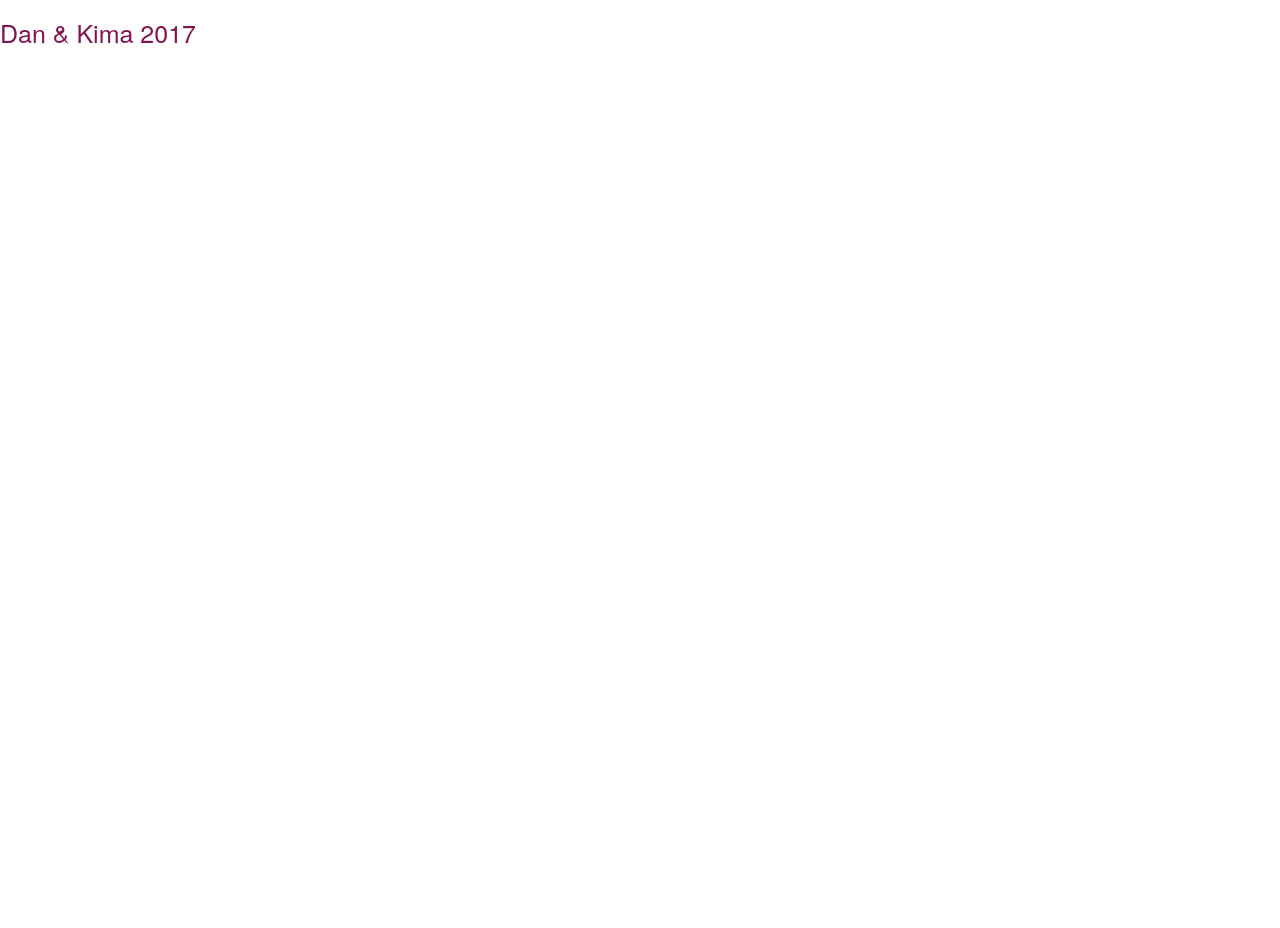
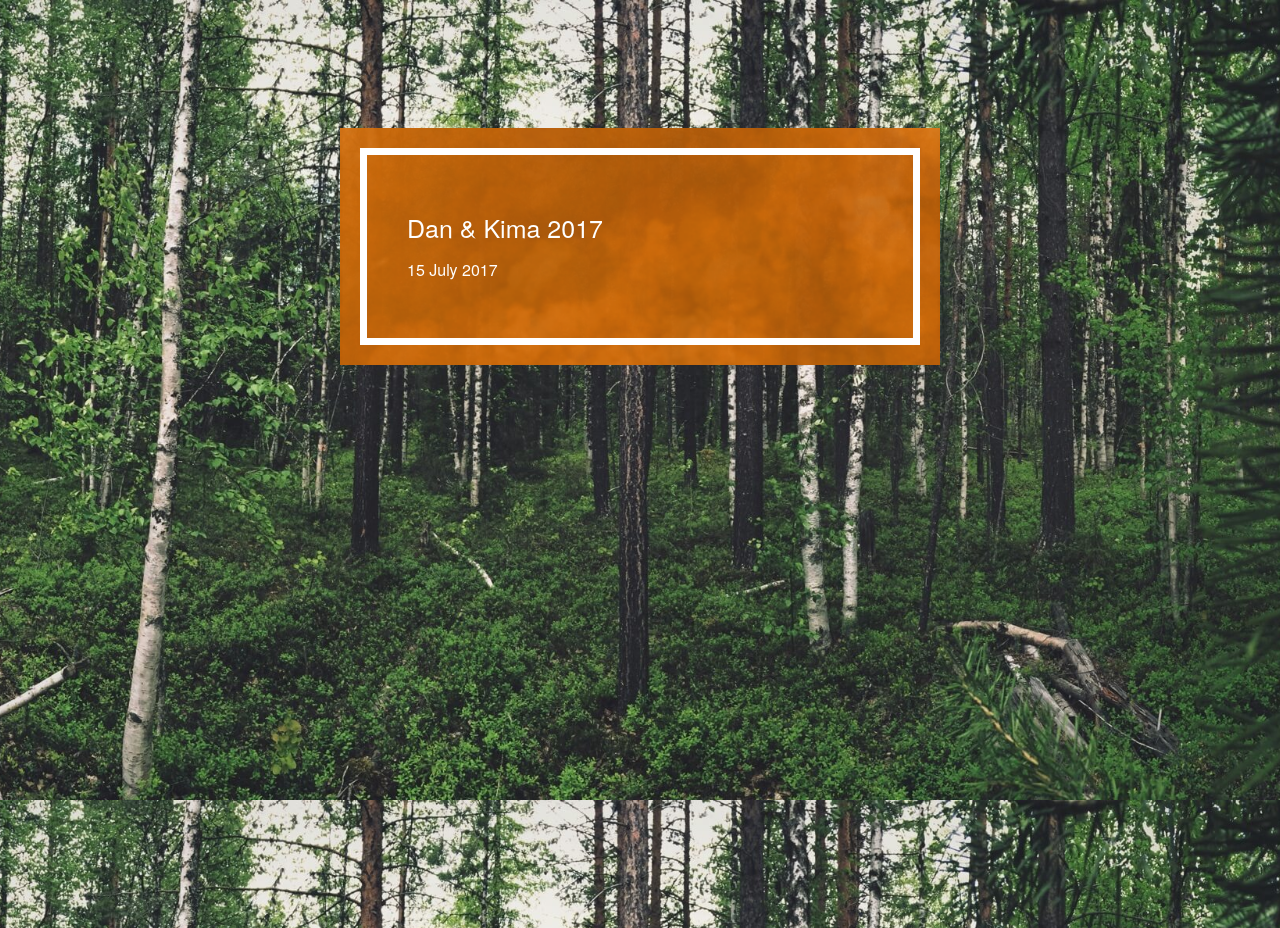
Before and after one commit to cityandwool/danandkima2017, a website: page index.html in a window 1280 px wide. Before the commit the page ends 817 px from the top, so only its background shows below. Drawn offline with Linux system fonts and the light colour scheme.

Commit message:
First page styling

```diff
--- a/_src/scss/global.scss
+++ b/_src/scss/global.scss
@@ -24,3 +24,5 @@
 @import "atoms/lists";
 @import "atoms/links";
 @import "atoms/checkbox";
+
+@import "molecules/poster";
--- /dev/null
+++ b/_src/scss/molecules/_poster.scss
@@ -0,0 +1,27 @@
+
+/*
+    Poster
+*/
+
+body {
+    background: rgb(66, 78, 62) url('/assets/img/trees.jpg');
+    background-size: cover;
+    background-attachment: fixed;
+}
+
+.poster {
+    max-width: 60rem;
+    margin: 10% auto;
+    background: rgba(#C46305,.95) url('/assets/img/smoke.png');
+    background-size: cover;
+    background-position: center center;
+    box-shadow: 0rem 0rem 2rem ($black,.3);
+    padding: $gutter;
+    .content {
+        border: 7px solid $white;
+        padding: $gutter*2;
+        * {
+            color: $white;
+        }
+    }
+}
--- a/gulpfile.js
+++ b/gulpfile.js
@@ -1,6 +1,6 @@
 'use strict';
 
-var url			= 'dev',
+var url			= 'my.wedding',
 	gulp      	= require( 'gulp' ),
 	fs 			= require( 'fs' ),
 	plugins     = require( 'gulp-load-plugins' )( { lazy: true, pattern: '*' } );
--- a/index.html
+++ b/index.html
@@ -15,7 +15,15 @@
             <p class="browserupgrade">You are using an <strong>outdated</strong> browser. Please <a href="http://browsehappy.com/">upgrade your browser</a> to improve your experience.</p>
         <![endif]-->
 
-        <h1>Dan &amp; Kima 2017</h1>
+        <div class="poster">
+
+            <div class="content hero">
+                <h1>Dan &amp; Kima 2017</h1>
+                <p>15 July 2017</p>
+            </div>
+
+        </div>
+
 
         <script>
             (function(b,o,i,l,e,r){b.GoogleAnalyticsObject=l;b[l]||(b[l]=
```
Also changed, not shown: assets/css/global.css, assets/css/global.min.css, assets/img/smoke.jpg (added), assets/img/smoke.png (added), assets/img/trees.jpg (added), 1 other file.
